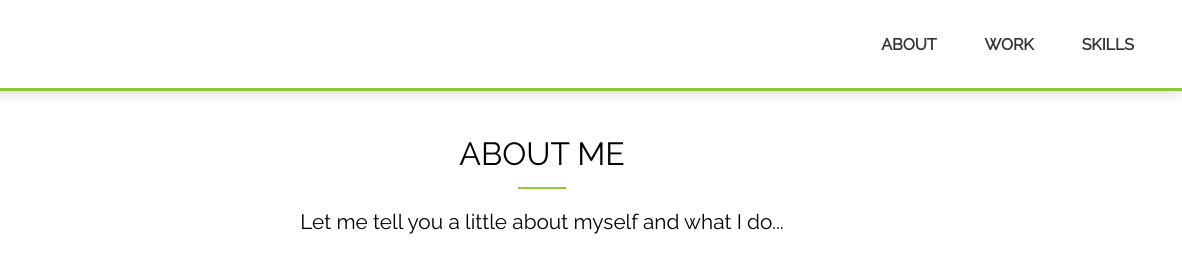
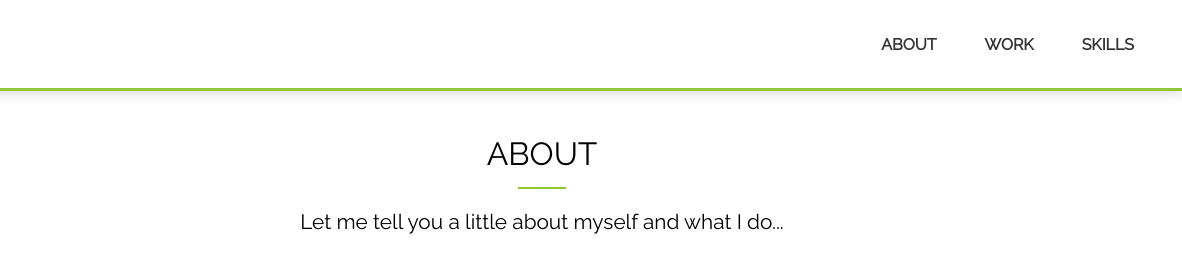
Before and after one commit to Atin0508/Atin-portfolio, a plain HTML site: page index.html in a window 1280 px wide. Shown: the top 267 px of the page, 98-1280 px from the left. Drawn offline with nearby package versions, Linux system fonts and the light colour scheme.

Commit message:
Update index.html

```diff
--- a/index.html
+++ b/index.html
@@ -41,7 +41,7 @@
      <!-- Info -->
     <section id="about" class="text-center py-3">
       <div class="container">
-        <h2 class="section-title">About Me</h2>
+        <h2 class="section-title">About</h2>
         <div class="bottom-line"></div>
         <p class="lead">
           Let me tell you a little about myself and what I do...
```
